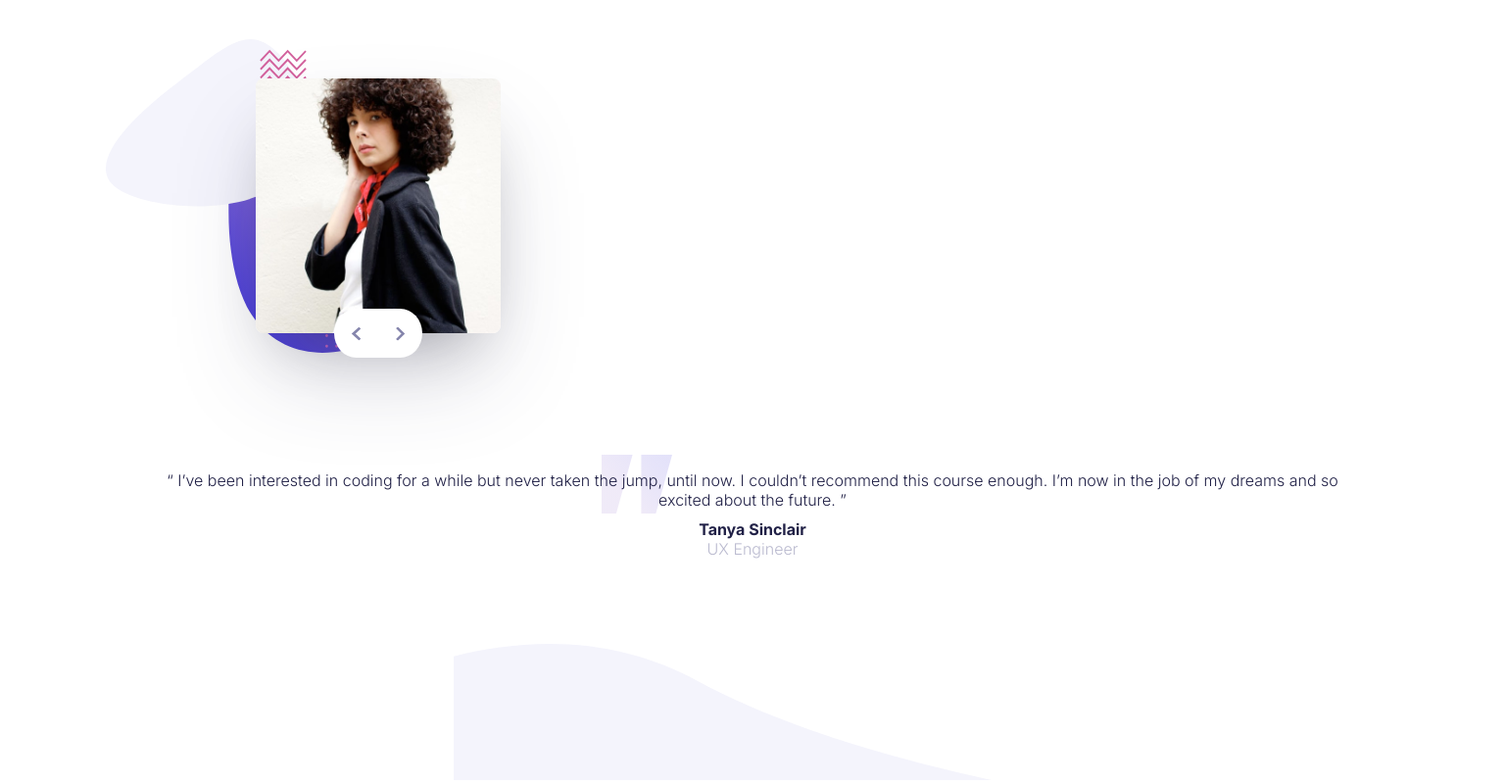
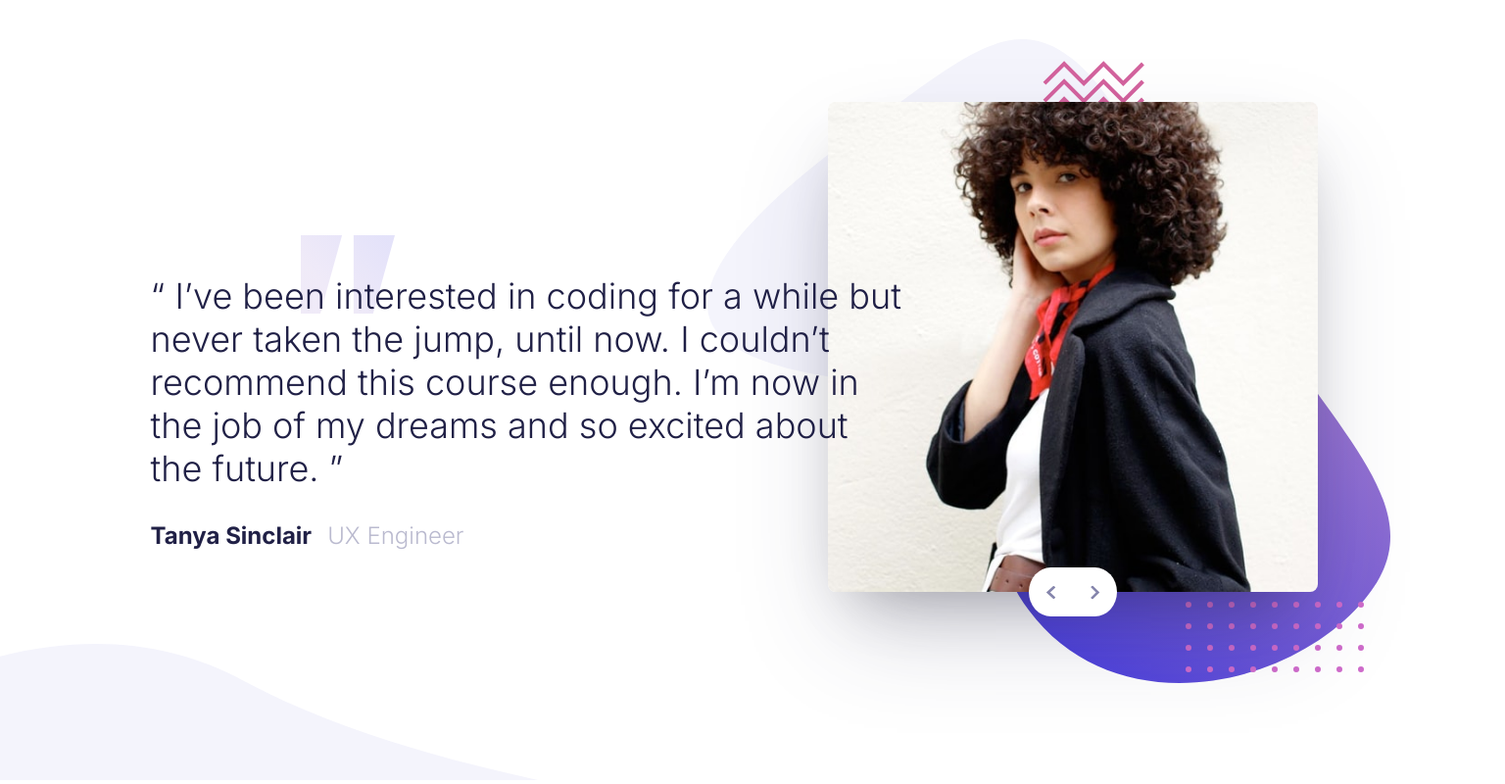
Before and after one commit to kenwilde1/frontend-mentor, a plain HTML site: page coding-bootcamp-testimonials-slider-master/index.html in a window 1536 px wide. Shown: the whole page at 98% size. Drawn offline with Linux system fonts and the light colour scheme.

Commit message:
desktop responsiveness added

```diff
--- a/coding-bootcamp-testimonials-slider-master/style.css
+++ b/coding-bootcamp-testimonials-slider-master/style.css
@@ -132,3 +132,49 @@
 .hide {
   display: none;
 }
+
+@media only screen and (min-width: 1440px) {
+  .pattern-bg {
+    top: 5%;
+    left: 47%;
+  }
+  .pattern-bg img {
+    height: 100%;
+    width: 100%;
+  }
+  .pattern-curve {
+    left: 0;
+  }
+  .pattern-quotes {
+    top: 30%;
+    left: 20%;
+  }
+
+  .pattern-quotes img {
+    height: 80%;
+    width: 80%;
+  }
+  .carousel-image {
+    top: 13%;
+    left: 55%;
+  }
+  .carousel-image > img {
+    height: 500px;
+    width: 500px;
+  }
+  .carousel-text {
+    position: absolute;
+    top: 35%;
+    left: 10%;
+    text-align: left;
+    width: 50%;
+    font-size: 36px;
+    font-weight: 300;
+  }
+  .about {
+    margin-top: 2rem;
+    display: flex;
+    gap: 1rem;
+    font-size: 1.5rem;
+  }
+}
```
